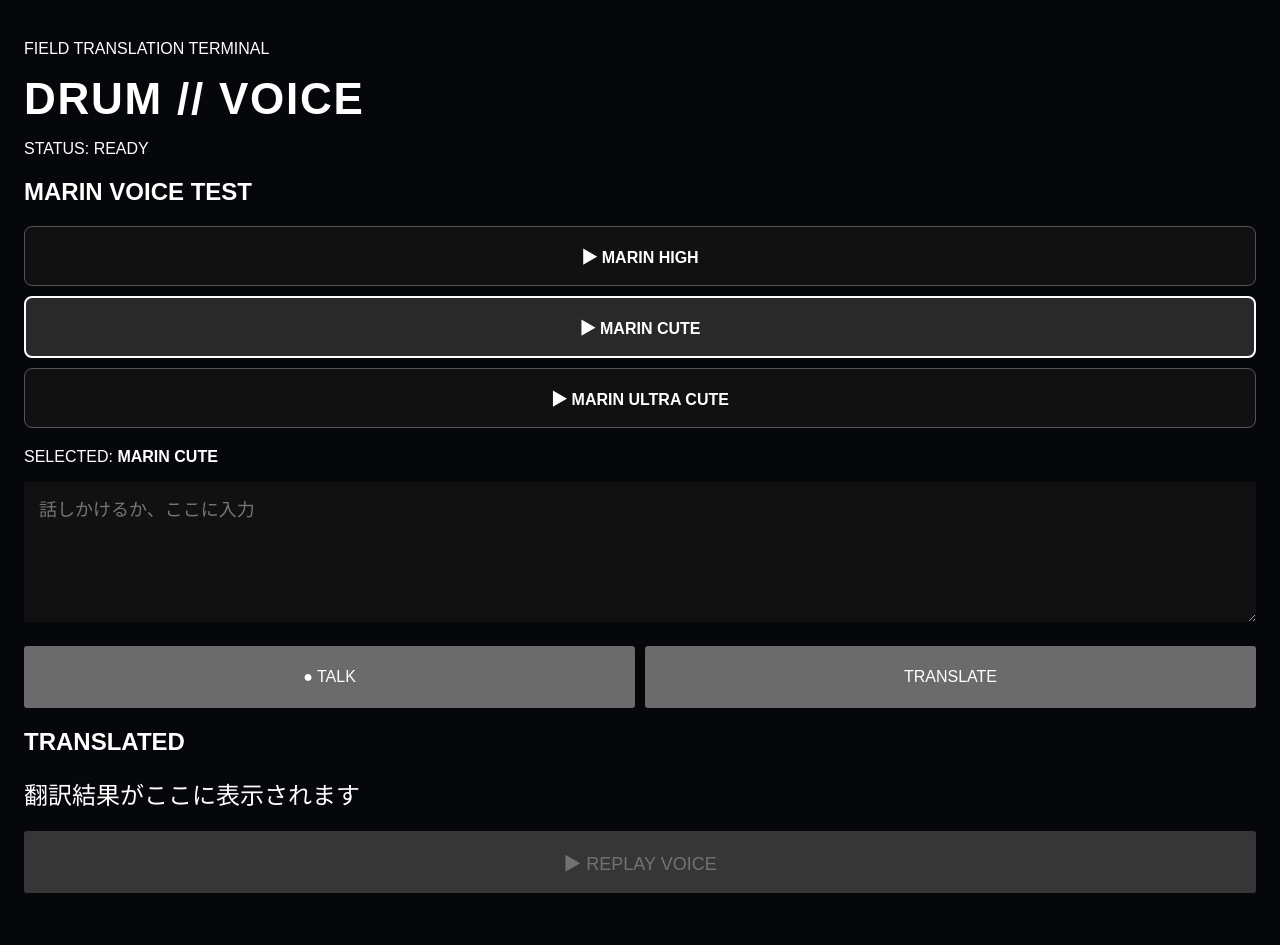
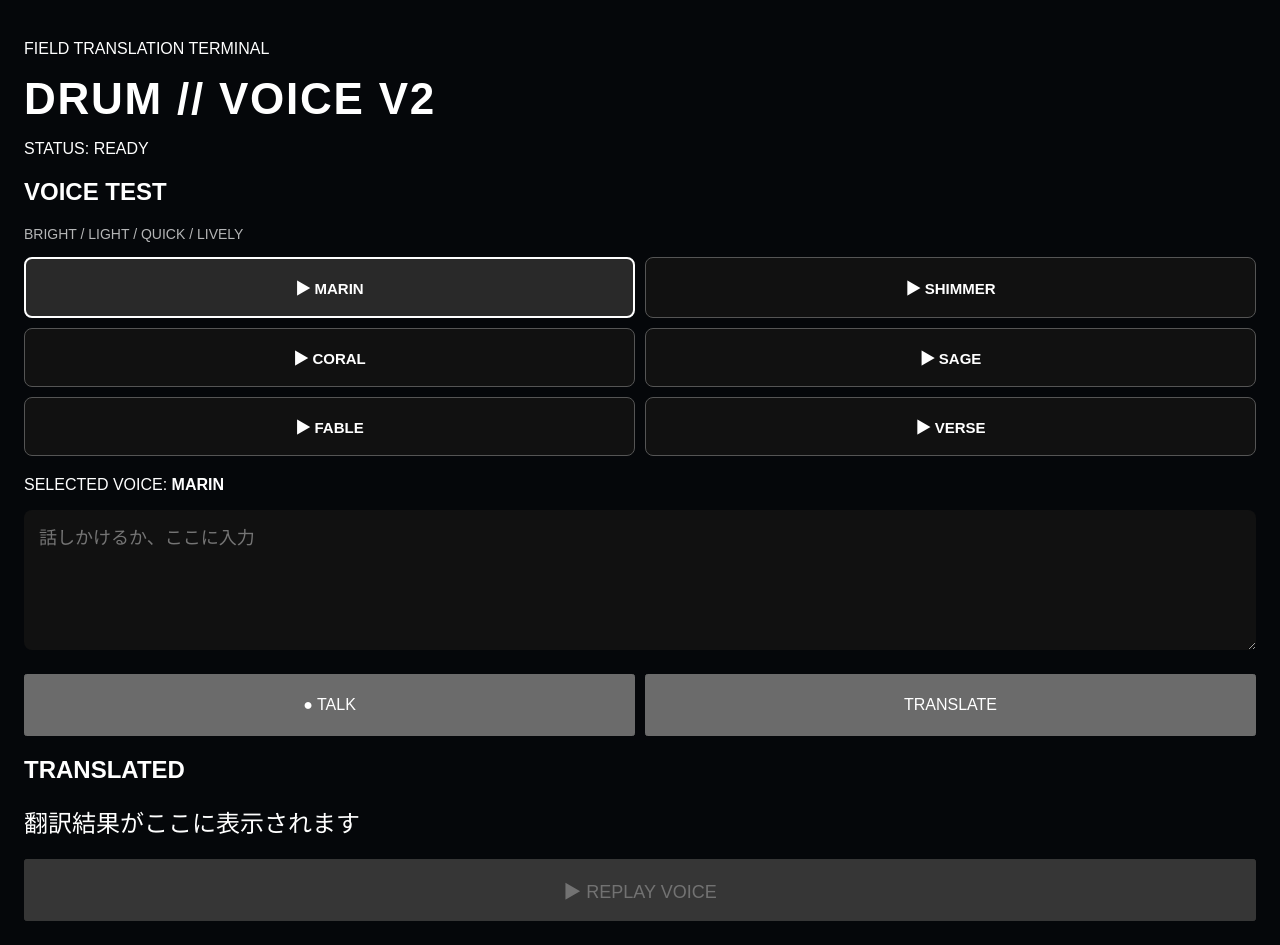
Before and after one commit to atc0118-doom/drum-translator, a Next.js app: page / in a window 1280 px wide. Before the commit the page ends 917 px from the top, so only its background shows below. Built offline with nearby package versions, Linux system fonts and the light colour scheme.

Commit message:
Refactor voice styles to voice options

```diff
--- a/app/page.tsx
+++ b/app/page.tsx
@@ -2,19 +2,13 @@
 
 import { useRef, useState } from "react";
 
-const voiceStyles = [
-  {
-    id: "high",
-    label: "MARIN HIGH",
-  },
-  {
-    id: "cute",
-    label: "MARIN CUTE",
-  },
-  {
-    id: "ultra",
-    label: "MARIN ULTRA CUTE",
-  },
+const voices = [
+  { id: "marin", label: "MARIN" },
+  { id: "shimmer", label: "SHIMMER" },
+  { id: "coral", label: "CORAL" },
+  { id: "sage", label: "SAGE" },
+  { id: "fable", label: "FABLE" },
+  { id: "verse", label: "VERSE" },
 ];
 
 export default function Home() {
@@ -22,9 +16,7 @@ export default function Home() {
   const [translated, setTranslated] = useState("");
   const [status, setStatus] = useState("READY");
   const [recording, setRecording] = useState(false);
-
-  const [voiceStyle, setVoiceStyle] =
-    useState("cute");
+  const [voice, setVoice] = useState("marin");
 
   const recorderRef =
     useRef<MediaRecorder | null>(null);
@@ -37,12 +29,12 @@ export default function Home() {
 
   async function speak(
     text: string,
-    selectedStyle = voiceStyle
+    selectedVoice = voice
   ) {
     if (!text.trim()) return;
 
     setStatus(
-      `SPEAKING // ${selectedStyle.toUpperCase()}`
+      `VOICE // ${selectedVoice.toUpperCase()}`
     );
 
     try {
@@ -56,19 +48,23 @@ export default function Home() {
         body: JSON.stringify({
           text,
           language: "ja",
-          style: selectedStyle,
+          voice: selectedVoice,
         }),
       });
 
       if (!res.ok) {
-        const errorText = await res.text();
+        const errorText =
+          await res.text();
 
         console.error(errorText);
 
-        throw new Error("speech failed");
+        throw new Error(
+          "speech failed"
+        );
       }
 
-      const blob = await res.blob();
+      const blob =
+        await res.blob();
 
       const url =
         URL.createObjectURL(blob);
@@ -89,7 +85,6 @@ export default function Home() {
       };
 
       await audio.play();
-
     } catch (error) {
       console.error(error);
 
@@ -105,7 +100,8 @@ export default function Home() {
     setStatus("TRANSLATING");
 
     try {
-      const res = await fetch(
+      const res =
+        await fetch(
           "/api/translate",
           {
             method: "POST",
@@ -143,7 +139,6 @@ export default function Home() {
       } else {
         setStatus("READY");
       }
-
     } catch (error) {
       console.error(error);
 
@@ -156,8 +151,7 @@ export default function Home() {
   async function startRecording() {
     try {
       const stream =
-        await navigator.mediaDevices
-          .getUserMedia({
+        await navigator.mediaDevices.getUserMedia({
           audio: true,
         });
 
@@ -165,7 +159,6 @@ export default function Home() {
         new MediaRecorder(stream);
 
       chunksRef.current = [];
-
       recorderRef.current =
         recorder;
 
@@ -180,7 +173,6 @@ export default function Home() {
 
       recorder.onstop =
         async () => {
-
           setStatus(
             "TRANSCRIBING"
           );
@@ -241,7 +233,6 @@ export default function Home() {
             } else {
               setStatus("READY");
             }
-
           } catch (error) {
             console.error(error);
 
@@ -256,7 +247,6 @@ export default function Home() {
       setRecording(true);
 
       setStatus("LISTENING");
-
     } catch (error) {
       console.error(error);
 
@@ -270,14 +260,14 @@ export default function Home() {
     setRecording(false);
   }
 
-  async function testStyle(
-    style: string
+  async function testVoice(
+    selectedVoice: string
   ) {
-    setVoiceStyle(style);
+    setVoice(selectedVoice);
 
     await speak(
-      "こんにちは。今日はどうする？ 私に任せてね。大丈夫だよ。一緒に行こっか。",
-      style
+      "うん、わかったよ。じゃあ行こっか。大丈夫、私に任せてね。",
+      selectedVoice
     );
   }
 
@@ -296,7 +286,7 @@ export default function Home() {
       </p>
 
       <h1>
-        DRUM // VOICE
+        DRUM // VOICE V2
       </h1>
 
       <p>
@@ -304,66 +294,63 @@ export default function Home() {
       </p>
 
       <h2>
-        MARIN VOICE TEST
+        VOICE TEST
       </h2>
+
+      <p
+        style={{
+          opacity: 0.7,
+          fontSize: "14px",
+        }}
+      >
+        BRIGHT / LIGHT / QUICK /
+        LIVELY
+      </p>
 
       <div
         style={{
           display: "grid",
+          gridTemplateColumns:
+            "repeat(2, minmax(0, 1fr))",
           gap: "10px",
+          marginTop: "15px",
           marginBottom: "20px",
         }}
       >
-        {voiceStyles.map(
-          (item) => (
+        {voices.map((item) => (
           <button
             key={item.id}
-
             onClick={() =>
-                testStyle(
-                  item.id
-                )
+              testVoice(item.id)
             }
-
             style={{
-                padding:
-                  "17px 12px",
-
-                fontSize:
-                  "16px",
-
-                fontWeight:
-                  "bold",
+              padding: "18px 8px",
+              fontSize: "15px",
+              fontWeight: "bold",
 
               border:
-                  voiceStyle ===
-                  item.id
+                voice === item.id
                   ? "2px solid white"
                   : "1px solid #555",
 
               background:
-                  voiceStyle ===
-                  item.id
+                voice === item.id
                   ? "#292929"
                   : "#111",
 
               color: "white",
-
-                borderRadius:
-                  "8px",
+              borderRadius: "8px",
             }}
           >
             ▶ {item.label}
           </button>
-          )
-        )}
+        ))}
       </div>
 
       <p>
-        SELECTED:{" "}
+        SELECTED VOICE:{" "}
         <strong>
-          MARIN{" "}
-          {voiceStyle.toUpperCase()}
+          {voice.toUpperCase()}
         </strong>
       </p>
 
@@ -386,8 +373,11 @@ export default function Home() {
           fontSize: "18px",
           background: "#111",
           color: "white",
+
           boxSizing:
             "border-box",
+
+          borderRadius: "8px",
         }}
       />
 
@@ -404,7 +394,6 @@ export default function Home() {
               ? stopRecording
               : startRecording
           }
-
           style={{
             padding: "20px",
             flex: 1,
@@ -419,7 +408,6 @@ export default function Home() {
           onClick={() =>
             translate()
           }
-
           style={{
             padding: "20px",
             flex: 1,
```
Lines whose indentation alone changed are shown as unchanged.
